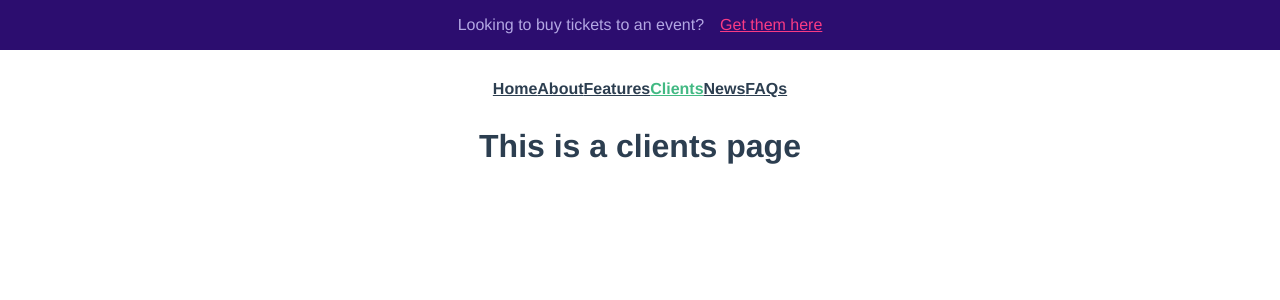
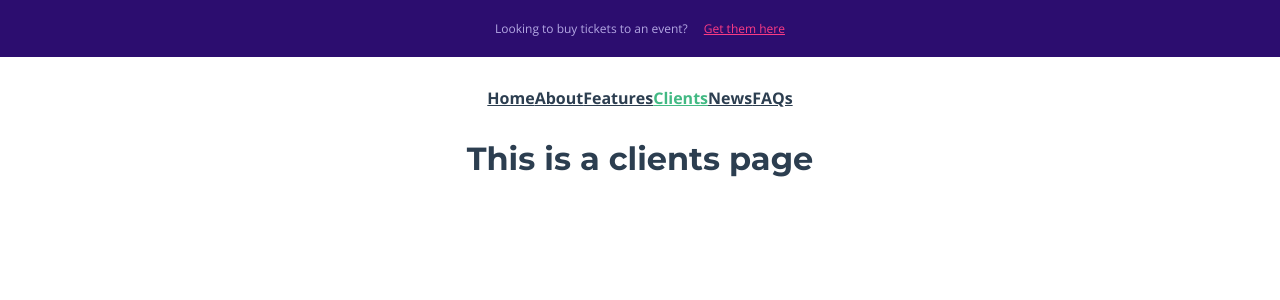
Before and after one commit to naomiearledev/zicket, a Vue app: page /clients in a window 1280 px wide. Shown: the top 300 px of the page. Built offline with nearby package versions, Linux system fonts and the light colour scheme.

Commit message:
Top Banner component styling complete, global css sheet started

```diff
--- a/public/global.css
+++ b/public/global.css
@@ -0,0 +1,12 @@
+/* Tyopgraphy */
+h1, h2, h3 {
+  font-family: 'Montserrat', sans-serif;
+}
+
+h4, h5, h6, p, a, span, caption {
+  font-family: 'Open Sans', sans serif;
+}
+
+caption {
+  font-size: 12px;
+}
--- a/src/components/TopBanner.vue
+++ b/src/components/TopBanner.vue
@@ -1,7 +1,8 @@
 <template>
   <div class="top-banner">
-    <p>Looking to buy tickets to an event?</p>
-    <a href="~/tickets">Get them here</a>
+    <caption>
+      <p>Looking to buy tickets to an event?</p>
+      <a href="~/tickets">Get them here</a></caption>
   </div>
 </template>
 
@@ -17,12 +18,15 @@ export default {
 <style lang="less">
 .top-banner {
   background-color: #2C0D6F;
-  display: flex;
-  justify-content: center;
-  padding: 1rem 0;
+  padding: 1.25rem 0;
+
+  caption {
+    color: #B3A7E3;
+    display: flex;
+    justify-content: center;
+  }
 
   p {
-    color: #B3A7E3;
     margin-right: 1rem;
   }
 
```
